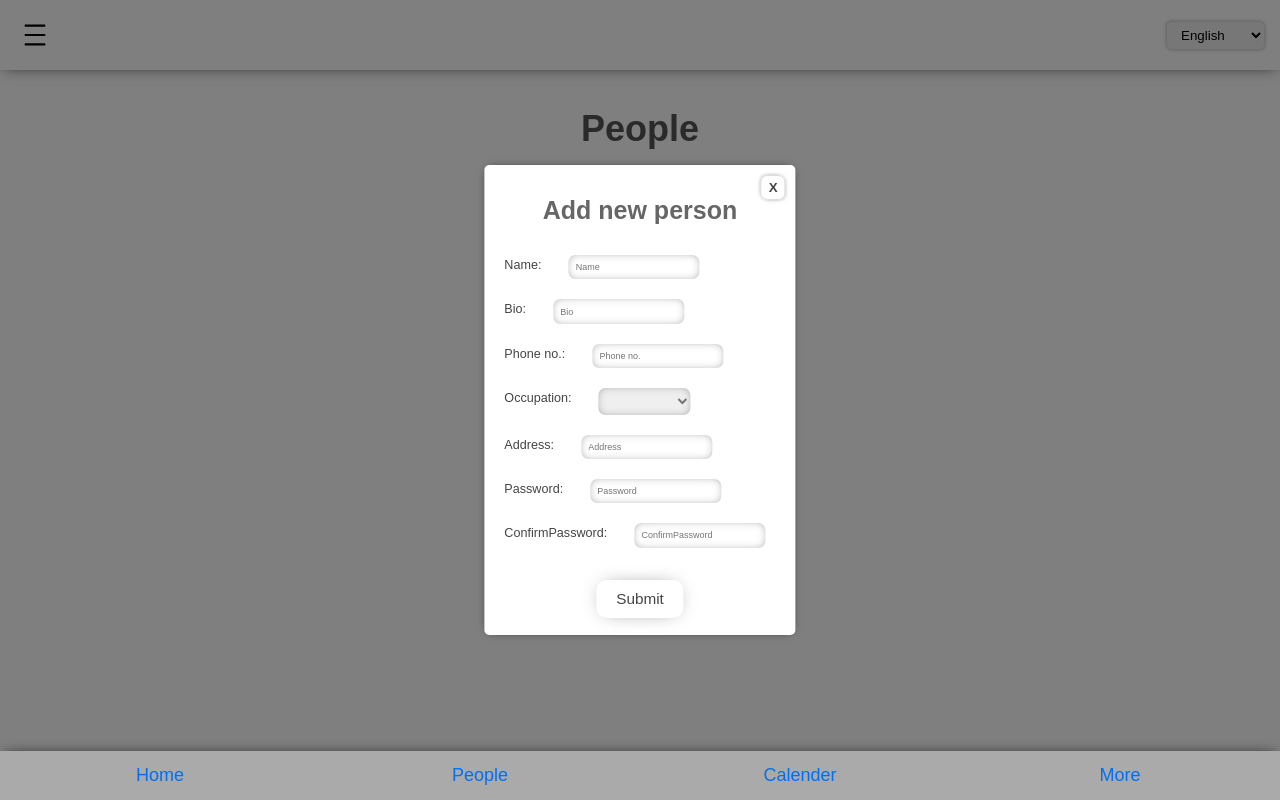
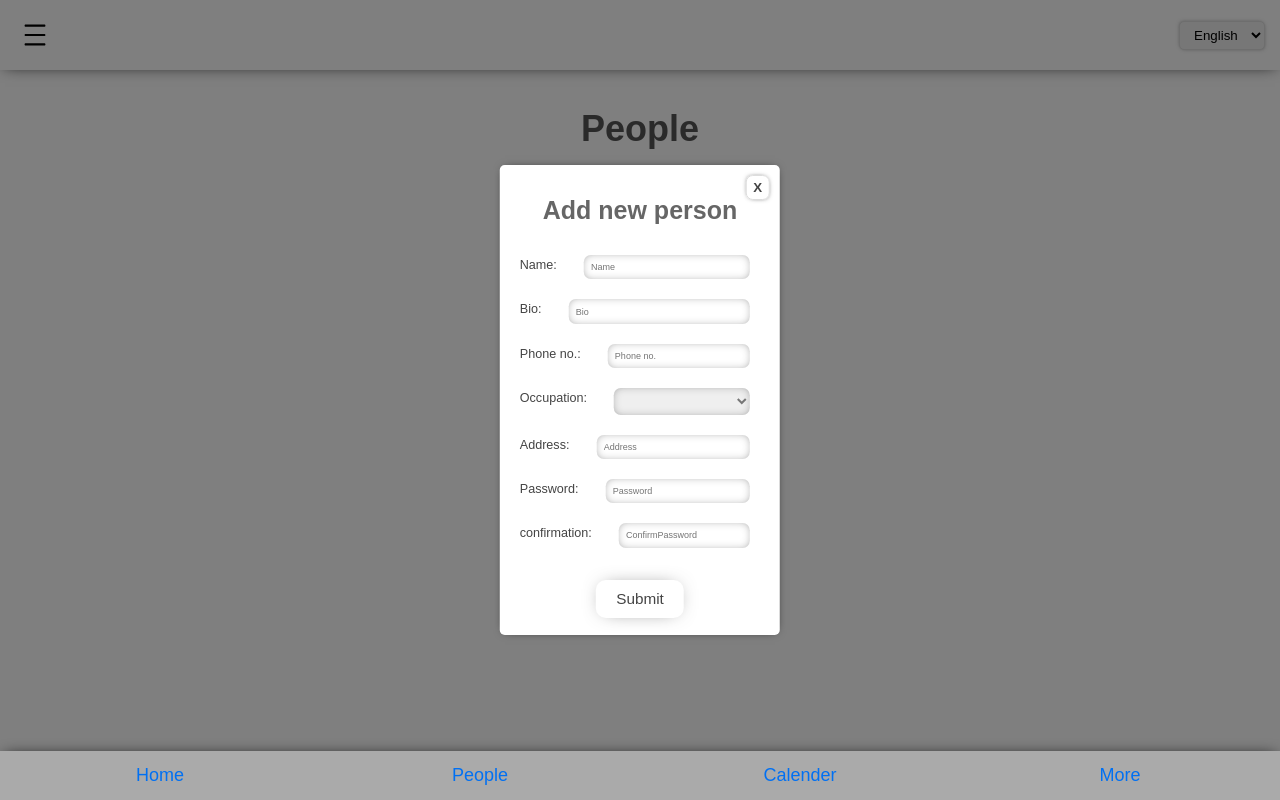
Before and after one commit to mahdikhan786/islamicProject, a Next.js app: page /people in a window 1280 px wide. Both pictures are taken after a click on the button "+ Add People". Built offline with nearby package versions, Linux system fonts and the light colour scheme; no server answers.

Commit message:
input fixes

```diff
--- a/components/editpeople/addpeople.js
+++ b/components/editpeople/addpeople.js
@@ -238,7 +238,7 @@ useEffect(() => {
 
             <div className={`${styles.inputOption} ${appLang == 'eng'? '': styles.inputOptionUrdu}`}>
               <label htmlFor="confirmprofilepassword" className={styles.label}>
-                {appLang == 'eng' ? 'ConfirmPassword:':':پاس ورڈ کی تصدیق'}
+                {appLang == 'eng' ? 'confirmation:':':تصدیق'}
               </label>
               <input
               onChange={(e) => {
--- a/components/editpeople/addpeople.module.css
+++ b/components/editpeople/addpeople.module.css
@@ -67,13 +67,14 @@
   flex-direction: row-reverse;
 }
 .label{
+  min-width:max-content;
   color:#444;
   font-size: 0.7rem;
   margin:0px 17px 0px 0px;
 }
 .input{
   margin:0px 10px;
-  width:auto;
+  width:100%;
   color:#777;
   font-size: 0.5rem;
   outline: none;
--- a/components/header/header.js
+++ b/components/header/header.js
@@ -16,7 +16,7 @@ const [appLang,setAppLang] = useState('eng');
       languageHandler(e.target.value)
     }}  id='lang'>
     <option value='eng'>English</option>
-    <option value='urdu'>javascript</option>
+    <option value='urdu'>Urdu</option>
     </select>
     </div>
     </div>
```
